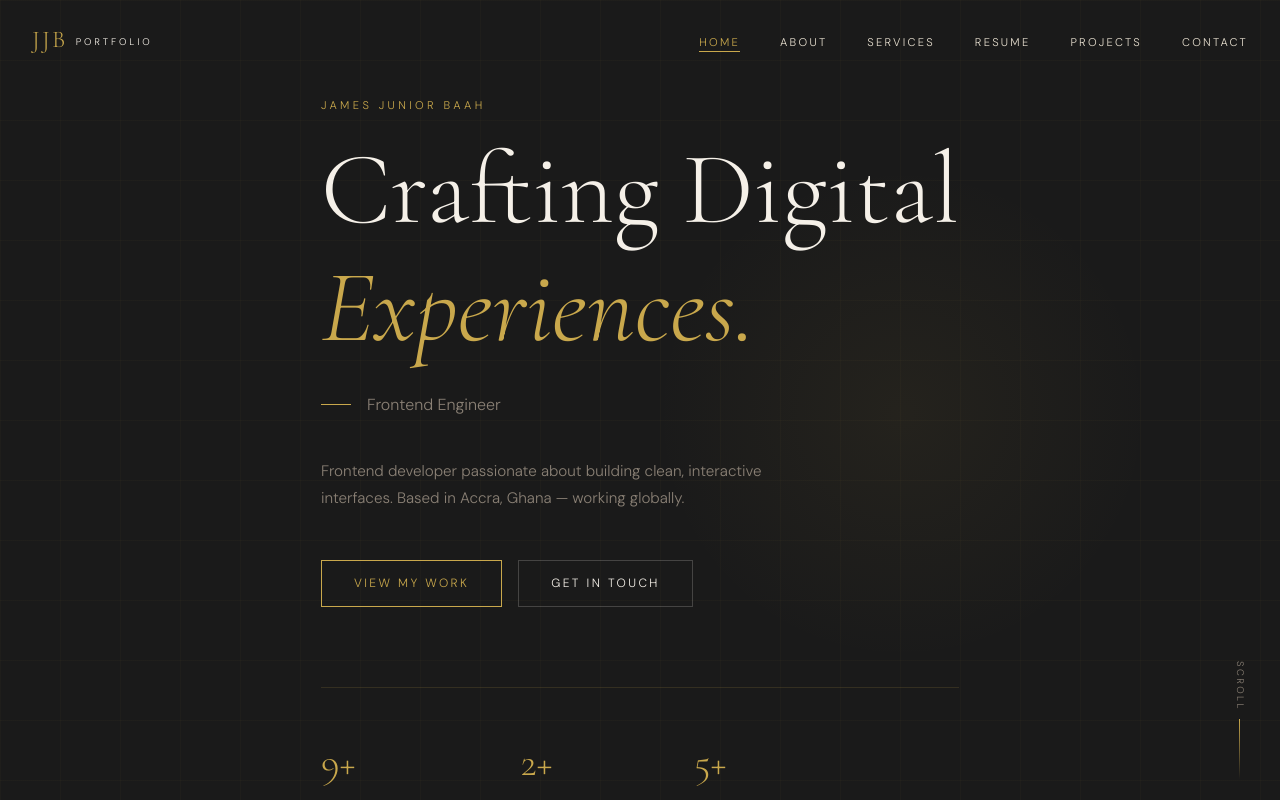
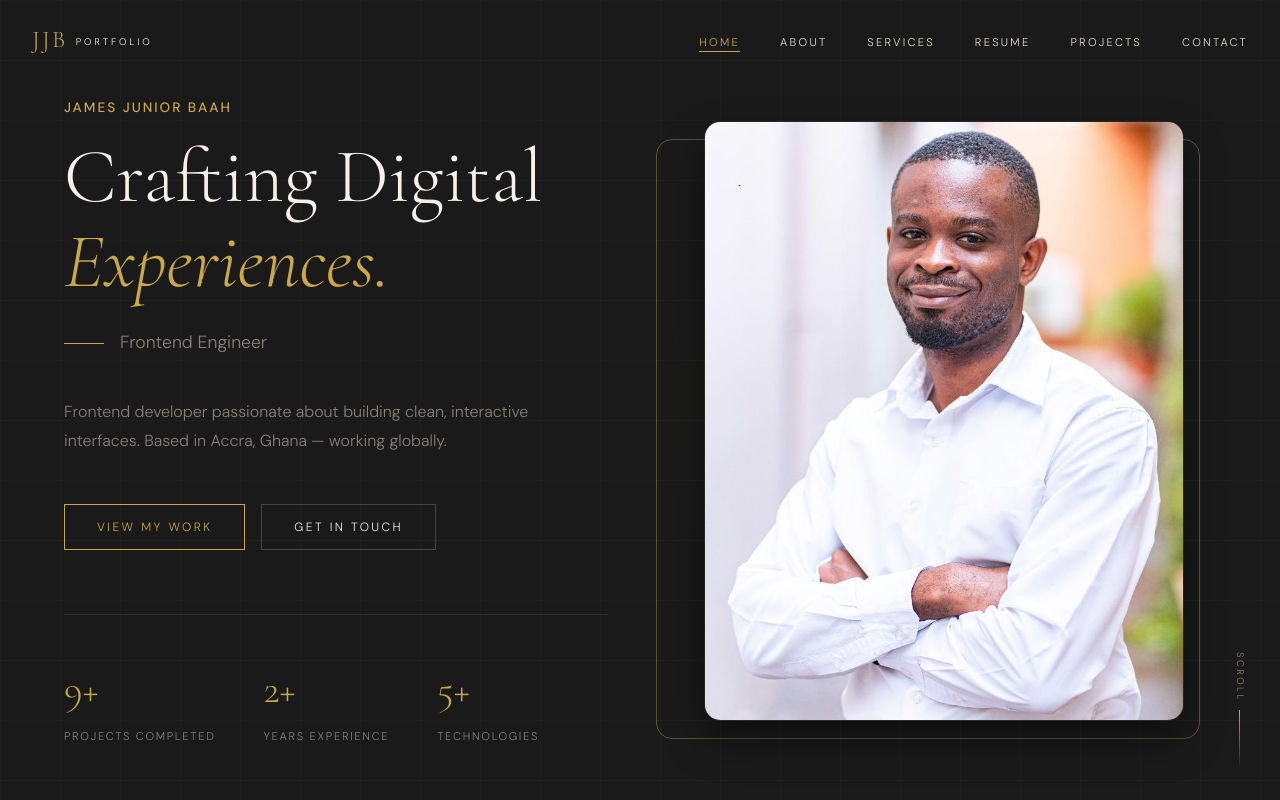
Before and after one commit to jjbaah068/jamesjuniorportfolio, a React (Vite) app: page / in a window 1280 px wide. Shown: the top 800 px of the page. Built offline with nearby package versions, Linux system fonts and the light colour scheme.

Commit message:
updates to hero and contact

```diff
--- a/src/components/contactsection.jsx
+++ b/src/components/contactsection.jsx
@@ -181,7 +181,7 @@ export default function ContactSection() {
                                     name="firstName"
                                     value={form.firstName}
                                     onChange={handleChange}
-                                    placeholder="Vincent"
+                                    placeholder="First Name"
                                     required
                                 />
                                 <FormField
@@ -189,7 +189,7 @@ export default function ContactSection() {
                                     name="lastName"
                                     value={form.lastName}
                                     onChange={handleChange}
-                                    placeholder="Agyei"
+                                    placeholder="Last Name"
                                     required
                                 />
                             </div>
@@ -356,12 +356,12 @@ export default function ContactSection() {
                                         }}
                                         onMouseEnter={e => {
                                             e.currentTarget.style.background = 'var(--charcoal-mid)'
-                                            e.currentTarget.querySelector('.social-arrow').style.transform = 'translate(3px, -3px)'
+                                            // e.currentTarget.querySelector('.social-arrow').style.transform = 'translate(3px, -3px)'
                                             e.currentTarget.querySelector('.social-icon').style.color = 'var(--gold)'
                                         }}
                                         onMouseLeave={e => {
                                             e.currentTarget.style.background = 'var(--charcoal)'
-                                            e.currentTarget.querySelector('.social-arrow').style.transform = 'translate(0, 0)'
+                                            // e.currentTarget.querySelector('.social-arrow').style.transform = 'translate(0, 0)'
                                             e.currentTarget.querySelector('.social-icon').style.color = 'var(--muted)'
                                         }}
                                     >
@@ -381,10 +381,10 @@ export default function ContactSection() {
                                                 }}>{handle}</div>
                                             </div>
                                         </div>
-                                        <span className="social-arrow" style={{
+                                        {/* <span className="social-arrow" style={{
                                             color: 'var(--muted)', fontSize: '0.9rem',
                                             transition: 'transform 0.25s ease',
-                                        }}>↗</span>
+                                        }}>↗</span> */}
                                     </a>
                                 ))}
                             </div>
--- a/src/components/hero.jsx
+++ b/src/components/hero.jsx
@@ -1,4 +1,5 @@
 import { useEffect, useState } from 'react'
+import img from '../assets/images/image7.jpg';
 
 const roles = ['Software Engineer','Frontend Engineer', 'React Specialist', 'AI Trainer', 'Problem Solver']
 
@@ -20,9 +21,11 @@ export default function Hero() {
   return (
     <section id="home" style={{
       minHeight: '100vh',
-      display: 'flex', alignItems: 'center',
-      position: 'relative', overflow: 'hidden',
-      padding: '0 2rem',
+      display: 'flex',
+      alignItems: 'center',
+      position: 'relative',
+      overflow: 'hidden',
+      padding: '4rem 5%',
     }}>
       {/* Background grid texture */}
       <div style={{
@@ -48,15 +51,40 @@ export default function Hero() {
         height: '1px', background: 'rgba(201,168,76,0.15)',
       }}/>
 
-      <div style={{ maxWidth: '900px', margin: '0 auto', position: 'relative', zIndex: 1, paddingTop: '6rem' }}>
-        <p className="section-label animate-fade-up delay-1">James Junior Baah</p>
+      {/* Two-Column Grid Container */}
+      <div style={{
+        display: 'grid',
+        gridTemplateColumns: 'repeat(auto-fit, minmax(320px, 1fr))',
+        alignItems: 'center',
+        gap: '4rem',
+        width: '100%',
+        maxWidth: '1200px',
+        margin: '0 auto',
+        position: 'relative',
+        zIndex: 1,
+        paddingTop: '2rem'
+      }}>
+
+        {/* Left Column: Text Content */}
+        <div>
+          <p className="section-label animate-fade-up delay-1" style={{
+            color: 'var(--gold)',
+            letterSpacing: '2px',
+            textTransform: 'uppercase',
+            fontSize: '0.85rem',
+            marginBottom: '1rem',
+            fontWeight: 500
+          }}>
+            James Junior Baah
+          </p>
 
           <h1 className="animate-fade-up delay-2" style={{
-          fontSize: 'clamp(3.5rem, 8vw, 7rem)',
+            fontSize: 'clamp(3rem, 6vw, 5.5rem)',
             color: 'var(--ivory)',
-          marginTop: '1rem',
+            marginTop: '0',
             marginBottom: '0.5rem',
             fontWeight: 300,
+            lineHeight: 1.1
           }}>
             Crafting Digital<br/>
             <span style={{ color: 'var(--gold)', fontStyle: 'italic' }}>Experiences.</span>
@@ -66,10 +94,10 @@ export default function Hero() {
             display: 'flex', alignItems: 'center', gap: '1rem',
             marginTop: '1.5rem', marginBottom: '2.5rem',
           }}>
-          <div style={{ width: '30px', height: '1px', background: 'var(--gold)' }}/>
+            <div style={{ width: '40px', height: '1px', background: 'var(--gold)' }}/>
             <span style={{
               fontFamily: "'DM Sans', sans-serif",
-            fontSize: '1rem', color: 'var(--muted)',
+              fontSize: '1.1rem', color: 'var(--muted)',
               transition: 'opacity 0.4s ease',
               opacity: visible ? 1 : 0,
             }}>
@@ -79,7 +107,7 @@ export default function Hero() {
 
           <p className="animate-fade-up delay-3" style={{
             maxWidth: '480px', color: 'var(--muted)',
-          fontSize: '0.95rem', lineHeight: '1.8', marginBottom: '3rem',
+            fontSize: '1rem', lineHeight: '1.8', marginBottom: '3rem',
           }}>
             Frontend developer passionate about building clean, interactive interfaces.
             Based in Accra, Ghana — working globally.
@@ -92,7 +120,7 @@ export default function Hero() {
 
           {/* Stats row */}
           <div className="animate-fade-up delay-4" style={{
-          display: 'flex', gap: '3rem', marginTop: '5rem',
+            display: 'flex', gap: '3rem', marginTop: '4rem',
             paddingTop: '2.5rem',
             borderTop: '1px solid rgba(201,168,76,0.15)',
             flexWrap: 'wrap',
@@ -106,6 +134,39 @@ export default function Hero() {
           </div>
         </div>
 
+        {/* Right Column: Hero Image */}
+        <div className="animate-fade-up delay-2" style={{
+          display: 'flex',
+          justifyContent: 'center',
+          position: 'relative'
+        }}>
+          {/* Decorative Gold Frame */}
+          <div style={{
+            position: 'absolute',
+            top: '3%', right: '3%', bottom: '-3%', left: '-3%',
+            border: '1px solid rgba(201,168,76,0.4)',
+            borderRadius: '16px',
+            zIndex: -1,
+          }} />
+
+          <img
+            src={img}
+            alt="James Junior Baah"
+            style={{
+              width: '100%',
+              maxWidth: '480px',
+              height: 'auto',
+              aspectRatio: '4/5',
+              objectFit: 'cover',
+              borderRadius: '16px',
+              boxShadow: '0 20px 40px rgba(0,0,0,0.4)',
+              border: '1px solid rgba(255,255,255,0.05)'
+            }}
+          />
+        </div>
+
+      </div>
+
       {/* Scroll indicator */}
       <div style={{
         position: 'absolute', bottom: '2.5rem', right: '2rem',
```
Lines whose indentation alone changed are shown as unchanged.
